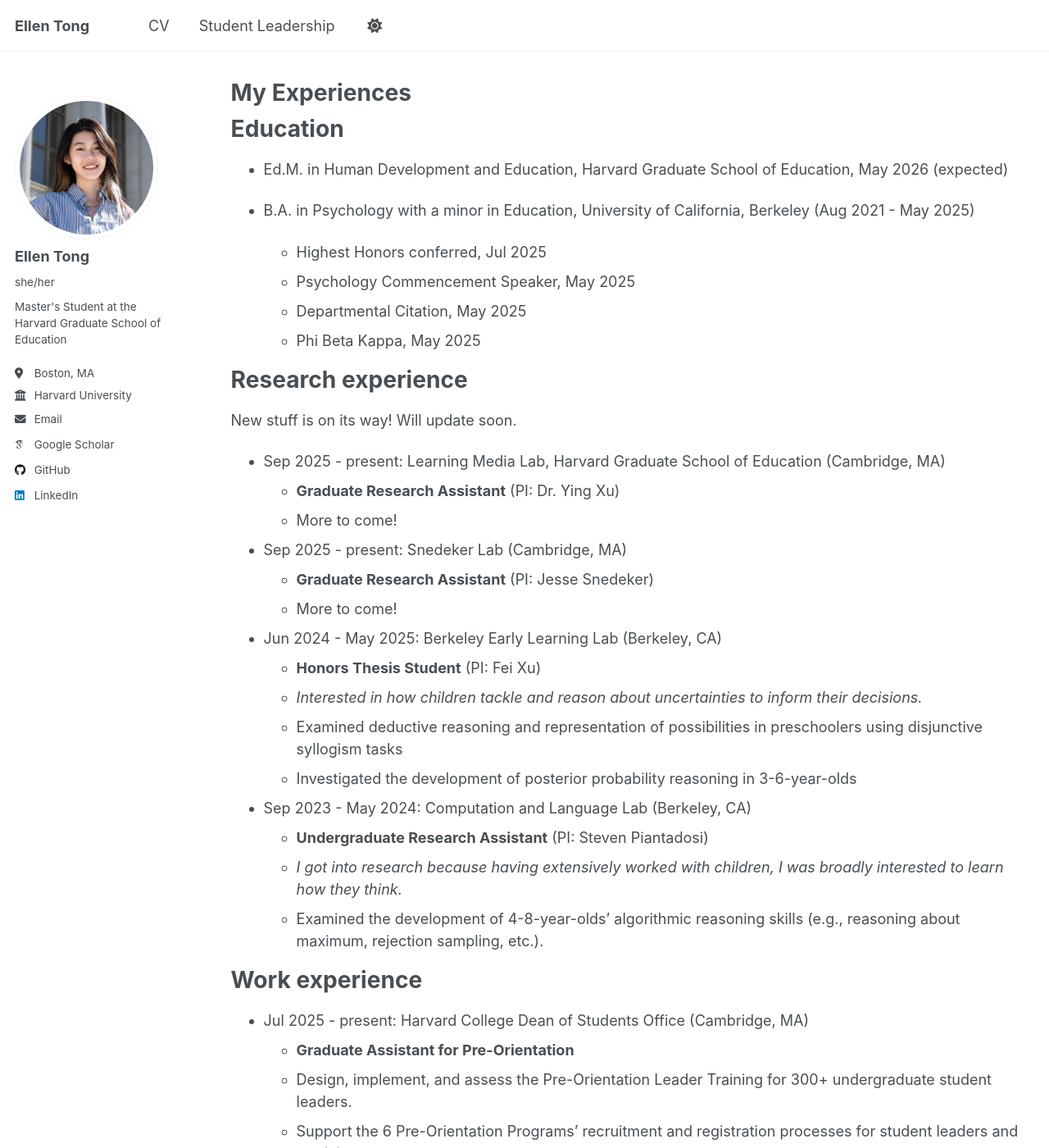
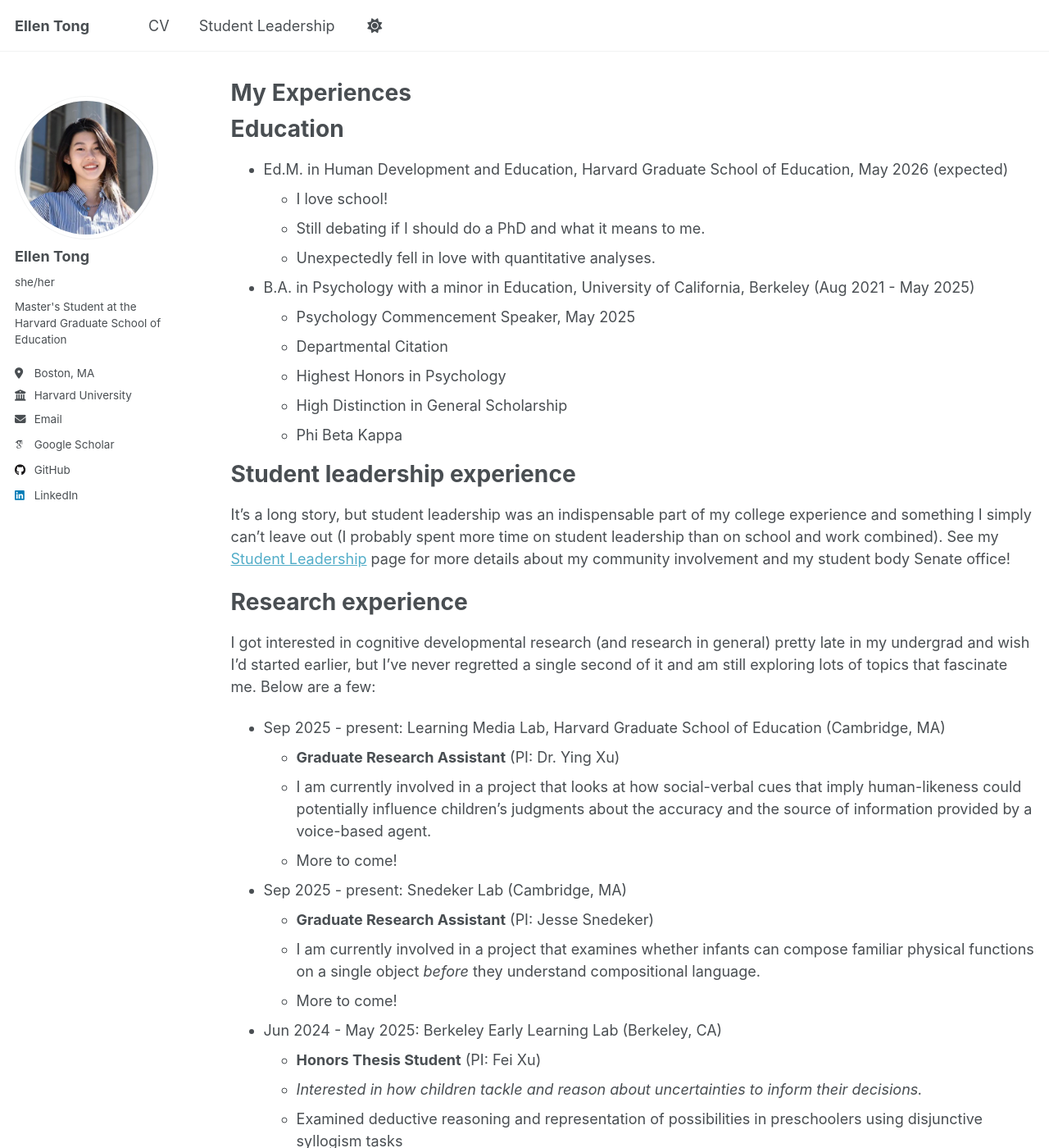
Before and after one commit to ellentong528/ellentong528.github.io, a Jekyll site: the page built from _pages/cv.md, in a window 1280 px wide and 1400 px high. Shown: the whole window at 82% size. Built offline with Jekyll 4.4.1, drawn with Linux system fonts in a browser that asks for light colours; some web fonts are replaced; a script that is not in the unit is left out; some of the changed text lies outside the part shown.

Commit message:
Update cv.md

```diff
--- a/_pages/cv.md
+++ b/_pages/cv.md
@@ -12,30 +12,41 @@ redirect_from:
 Education
 ======
 * Ed.M. in Human Development and Education, Harvard Graduate School of Education, May 2026 (expected)
+  * I love school!
+  * Still debating if I should do a PhD and what it means to me.
+  * Unexpectedly fell in love with quantitative analyses.
 
 * B.A. in Psychology with a minor in Education, University of California, Berkeley (Aug 2021 - May 2025)
-  * Highest Honors conferred, Jul 2025
   * Psychology Commencement Speaker, May 2025
-  * Departmental Citation, May 2025
-  * Phi Beta Kappa, May 2025
+  * Departmental Citation
+  * Highest Honors in Psychology
+  * High Distinction in General Scholarship
+  * Phi Beta Kappa
+
+Student leadership experience
+======
+It’s a long story, but student leadership was an indispensable part of my college experience and something I simply can’t leave out (I probably spent more time on student leadership than on school and work combined). See my [Student Leadership](/student-leadership) page for more details about my community involvement and my student body Senate office!
 
 Research experience
 ======
-New stuff is on its way! Will update soon.
+I got interested in cognitive developmental research (and research in general) pretty late in my undergrad and wish I’d started earlier, but I’ve never regretted a single second of it and am still exploring lots of topics that fascinate me. Below are a few:
 
 * Sep 2025 - present: Learning Media Lab, Harvard Graduate School of Education (Cambridge, MA)
   * **Graduate Research Assistant** (PI: Dr. Ying Xu)
+  * I am currently involved in a project that looks at how social-verbal cues that imply human-likeness could potentially influence children's judgments about the accuracy and the source of information provided by a voice-based agent.
   * More to come!
 
 * Sep 2025 - present: Snedeker Lab (Cambridge, MA)
   * **Graduate Research Assistant** (PI: Jesse Snedeker)
+  * I am currently involved in a project that examines whether infants can compose familiar physical functions on a single object _before_ they understand compositional language.
   * More to come!
 
 * Jun 2024 - May 2025: Berkeley Early Learning Lab (Berkeley, CA)
   * **Honors Thesis Student** (PI: Fei Xu)
   * _Interested in how children tackle and reason about uncertainties to inform their decisions._
   * Examined deductive reasoning and representation of possibilities in preschoolers using disjunctive syllogism tasks
-  * Investigated the development of posterior probability reasoning in 3-6-year-olds
+  * Investigated the development of posterior probability reasoning in 3-6-year-olds (what my honors thesis is about!)
+  * Check out my honors thesis [here](/images/Tong-E-Thesis-Sp25.pdf)! This was the very first time I wrote about my own research - hopefully not too bad!
 
 * Sep 2023 - May 2024: Computation and Language Lab (Berkeley, CA)
   * **Undergraduate Research Assistant** (PI: Steven Piantadosi)
@@ -86,4 +93,4 @@ Publications
 Alderete S., **Tong, E.**, Cao, A., Piantadosi, S. & Xu, F. Young Children’s Understanding of Prior and Posterior Probabilities.
 46th Annual Conference of the Cognitive Science Society; July-August 2025; San Francisco, CA.
 
-_Oops that's it for now_ 😢 _! But I will probably write more._
+_Oops there's only one for now_ 😢 _! But I will probably write more in the future. We'll see!_
```
Also changed, not shown: other parts of _pages/cv.md (+0 -4 lines).
